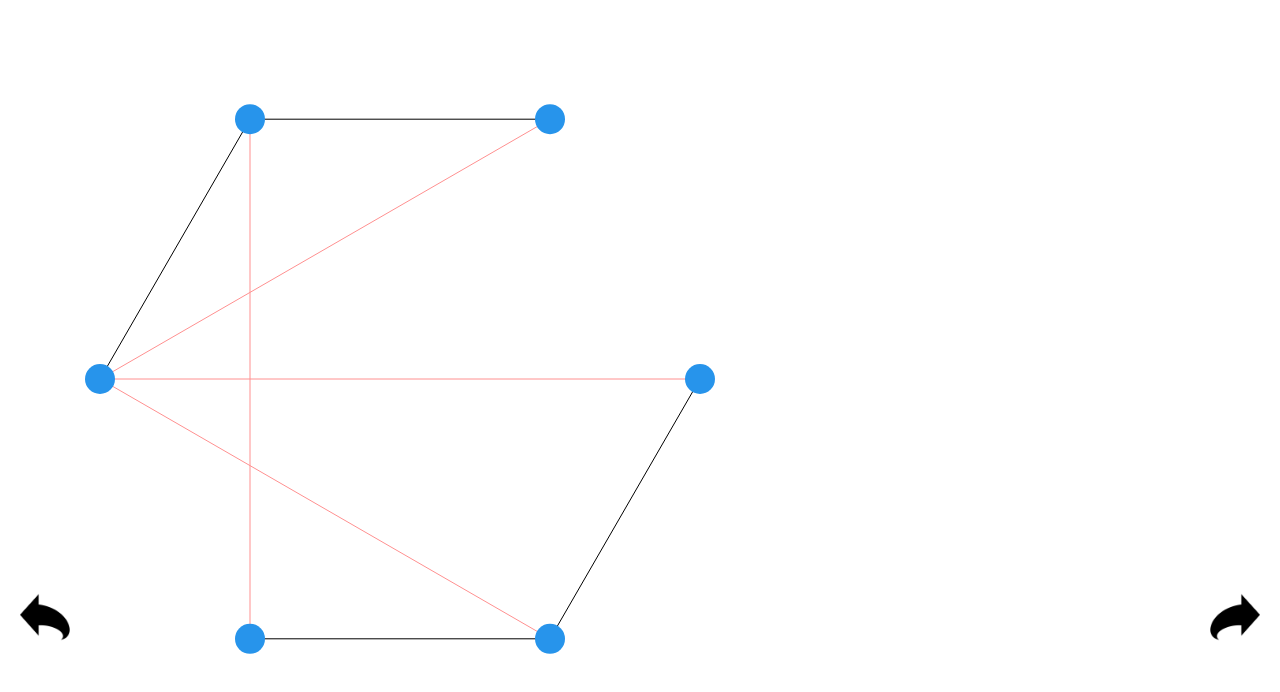
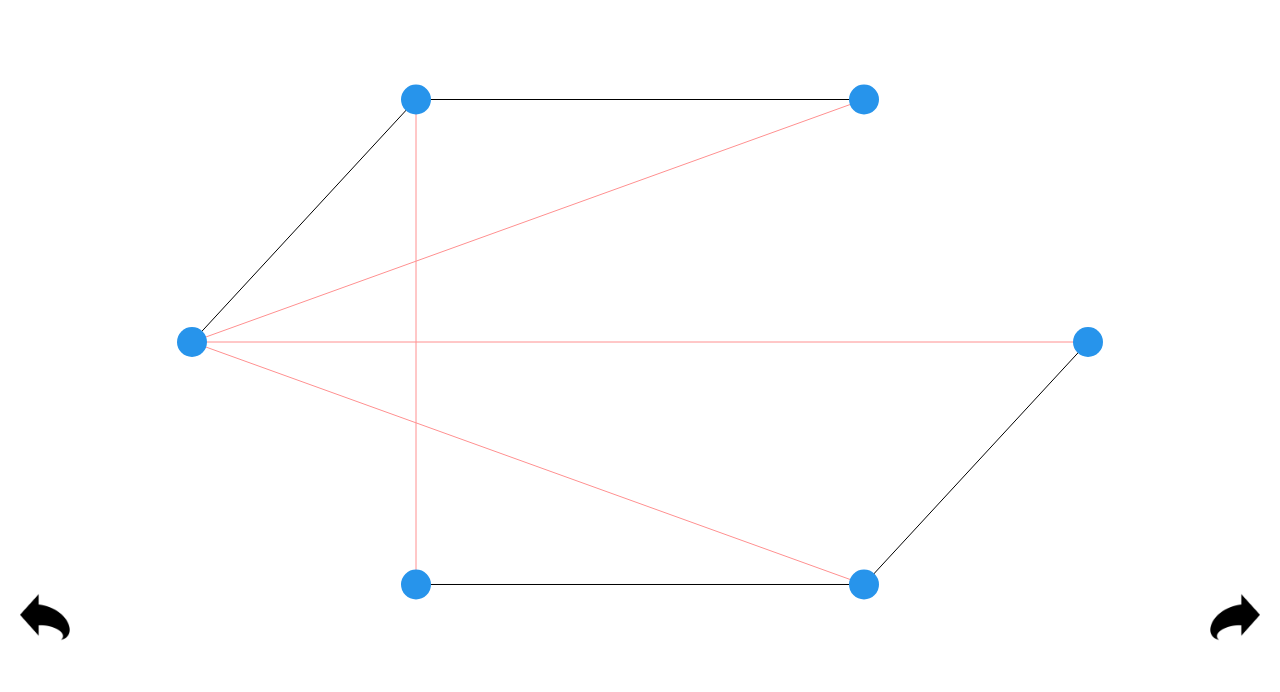
Before and after one commit to JoyJing1/Planarity, a website: page index.html in a window 1280 px wide. Shown: the part 58-750 px from the top of the page. Drawn offline with nearby package versions, Linux system fonts and the light colour scheme.

Commit message:
Canvas and graph changes size dynamically based on window size

```diff
--- a/css/planary.css
+++ b/css/planary.css
@@ -65,9 +65,11 @@ img.previous-level {
 
 canvas {
   position: absolute;
+  top: 0;
+  left: 0;
   margin: 0 auto;
-  align-self: center;
-  cursor: url(../images/spider_icon.jpg), auto;
+  /*align-self: center;*/
+  /*cursor: url(../images/spider_icon.jpg), auto;*/
 }
 
 div.vertex {
--- a/js/bundle.js
+++ b/js/bundle.js
@@ -52,19 +52,24 @@
 
 	  const canvasEl = document.getElementsByTagName("canvas")[0];
 
-	  // Game.DIM_X = window.innerWidth;
-	  // Game.DIM_Y = window.innerHeight;
+	  Game.DIM_X = window.innerWidth;
+	  Game.DIM_Y = window.innerHeight;
+
+	  // debugger;
+
 
 	  canvasEl.width = Game.DIM_X;
 	  canvasEl.height = Game.DIM_Y;
 
+
+	  // debugger;
 	  const ctx = canvasEl.getContext("2d");
 	  const rootEl = $('.planary-root');
 
 	  console.log('created ctx & game in planary.js');
 	  console.log(ctx);
 
-	  new GameView(ctx, rootEl, 1);
+	  new GameView(ctx, rootEl, 0);
 	});
 
 
@@ -77,7 +82,7 @@
 	const Util = __webpack_require__(3);
 	const Graph = __webpack_require__(5);
 
-	const Game = function (level = 1) {
+	const Game = function (level = 0) {
 	  this.vertices = [];
 	  this.edges = [];
 	  this.level = level;
@@ -88,19 +93,28 @@
 	// Game.DIM_X = window.innerWidth;
 	// Game.DIM_Y = window.innerHeight;
 
-	Game.DIM_X = 800;
-	Game.DIM_Y = 800;
+	// Game.DIM_X = 800;
+	// Game.DIM_Y = 800;
 
 	Game.prototype.buildGraph = function(level) {
 
 	  let edges = Graph.generateEdges(level);
-	  let n = level+3;
+	  let n = level+4;
 	  let numVertices = n * (n-1)/2;
 
 	  for (let j = 0; j < numVertices; j++) {
 	    // debugger;
-	    let x = Math.cos(j * 2 * Math.PI / numVertices) * 300 + 400;
-	    let y = Math.sin(j * 2 * Math.PI / numVertices) * 300 + 400;
+	    let xOffset = Game.DIM_X/2;
+	    let yOffset = Game.DIM_Y/2;
+
+	    let xResize = Game.DIM_X*0.35;
+	    let yResize = Game.DIM_Y*0.35;
+
+	    let x = Math.cos(j * 2 * Math.PI / numVertices) * xResize + xOffset;
+	    let y = Math.sin(j * 2 * Math.PI / numVertices) * yResize + yOffset;
+
+	    // let x = Math.cos(j * 2 * Math.PI / numVertices) * 300 + 400;
+	    // let y = Math.sin(j * 2 * Math.PI / numVertices) * 300 + 400;
 
 	    // let x = Math.cos(j * 2 * Math.PI / numVertices) * (Game.DIM_X*0.35) + (Game.DIM_X/2);
 	    // let y = Math.sin(j * 2 * Math.PI / numVertices) * (Game.DIM_Y*0.35) + (Game.DIM_Y/2);
@@ -326,7 +340,7 @@
 	  },
 
 	  generateEdges(level) {
-	    const n = level+3;
+	    const n = level+4;
 
 	    // Build pairIndex hash from { [pair]: indexOfVertex }
 	    let pairIndex = this.pairIndex(n);
@@ -461,7 +475,17 @@
 
 	  });
 
+	  $(".previous-level").on("click", event => {
+	    if (this.level > 0) {
+	      this.level -= 1;
+	      this.playLevel(this.level);
+	    }
+	  });
 
+	  $(".next-level").on("click", event => {
+	    this.level += 1;
+	    this.playLevel(this.level);
+	  });
 
 
 	};
@@ -517,6 +541,7 @@
 	  });
 
 	  $(document).mousemove( event => {
+	    // Dynamically adjust to fit canvas size
 	    const yAdjust = -65;
 	    const xAdjust = -8;
 
--- a/js/graph.js
+++ b/js/graph.js
@@ -38,7 +38,7 @@ const Graph = {
   },
 
   generateEdges(level) {
-    const n = level+3;
+    const n = level+4;
 
     // Build pairIndex hash from { [pair]: indexOfVertex }
     let pairIndex = this.pairIndex(n);
```
Also changed, not shown: js/game.js (+15 -6 lines), js/game_view.js (+11 -0 lines), js/planary.js (+8 -3 lines), 1 other file.
